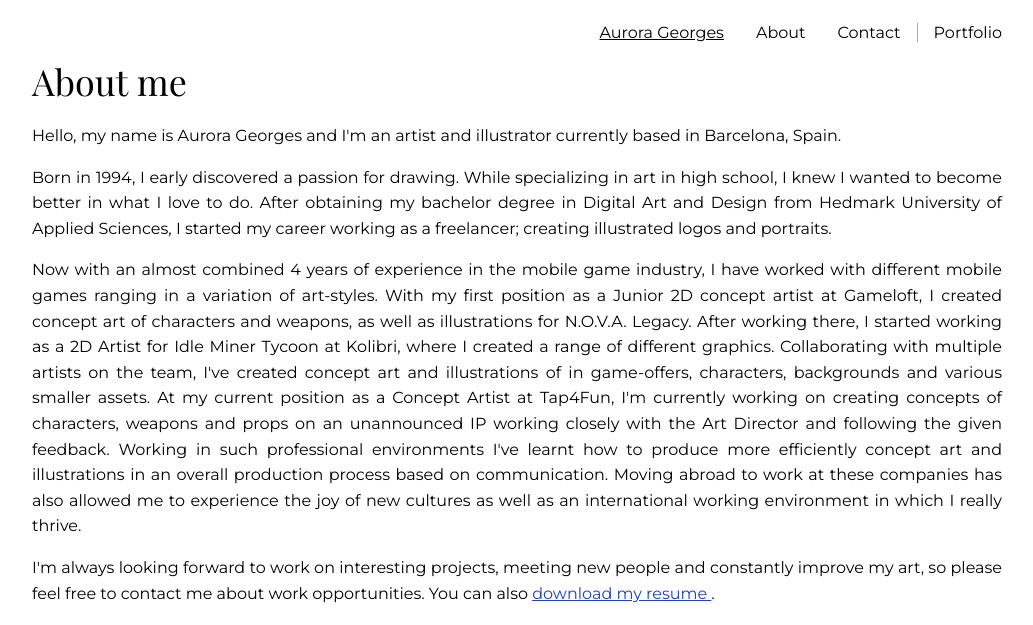
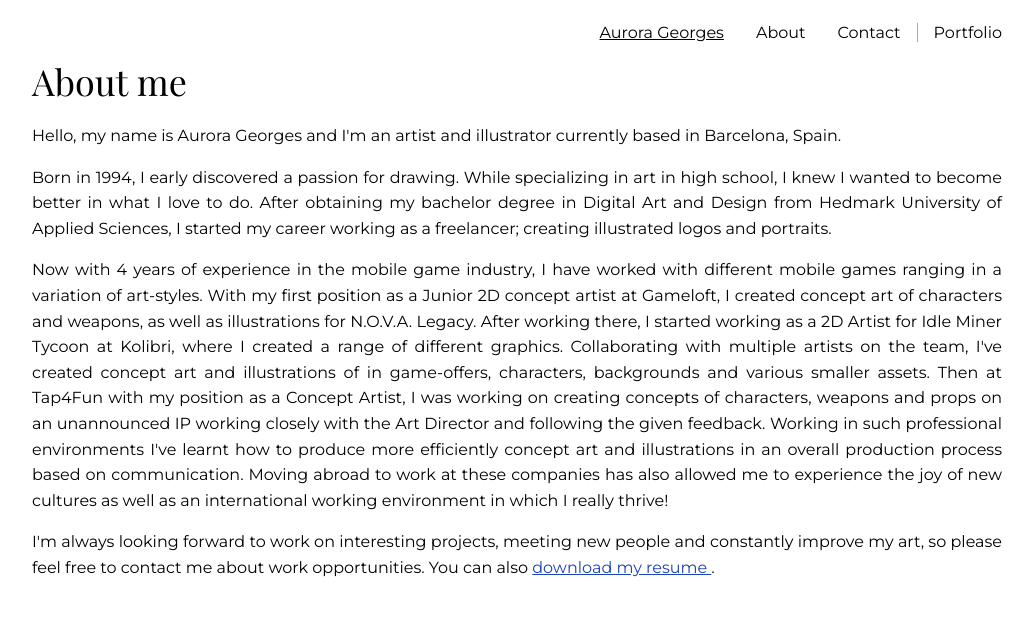
Before and after one commit to aurorageorges/aurorageorges.github.io, a Jekyll site: the page built from index.html, in a window 1280 px wide and 900 px high, scrolled down 907 px, cut to the strip 0-625 px from the top of the window. Shown: the whole strip, without its empty margins (123-1156 px from the left). Built offline with Jekyll 4.4.1, drawn with Linux system fonts in a browser that asks for light colours.

Commit message:
Update index.html

```diff
--- a/index.html
+++ b/index.html
@@ -54,12 +54,12 @@ socialmedias:
     freelancer; creating illustrated logos and portraits.
   </p>
   <p class="paragraph">
-    Now with an almost combined 4 years of experience in the mobile game industry, I have worked with different mobile games ranging in a variation of art-styles. With my first position as a Junior 2D concept artist at Gameloft,
+    Now with 4 years of experience in the mobile game industry, I have worked with different mobile games ranging in a variation of art-styles. With my first position as a Junior 2D concept artist at Gameloft,
     I created concept art of characters and weapons, as well as illustrations for N.O.V.A. Legacy. After working there, I started working as a 2D Artist for Idle Miner Tycoon at Kolibri, where I created a range of different graphics.
     Collaborating with multiple artists on the team, I've created concept art and illustrations of in game-offers, characters, backgrounds and various smaller assets.
-    At my current position as a Concept Artist at Tap4Fun, I'm currently working on creating concepts of characters, weapons and props on an unannounced IP working closely with the Art Director and following the given feedback.
+    Then at Tap4Fun with my position as a Concept Artist, I was working on creating concepts of characters, weapons and props on an unannounced IP working closely with the Art Director and following the given feedback.
     Working in such professional environments I've learnt how to produce more efficiently concept art and illustrations in an overall production process based on communication.
-    Moving abroad to work at these companies has also allowed me to experience the joy of new cultures as well as an international working environment in which I really thrive.
+    Moving abroad to work at these companies has also allowed me to experience the joy of new cultures as well as an international working environment in which I really thrive!
   </p>
   <p class="paragraph">
     I'm always looking forward to work on interesting projects, meeting new people and constantly improve my art,
```
